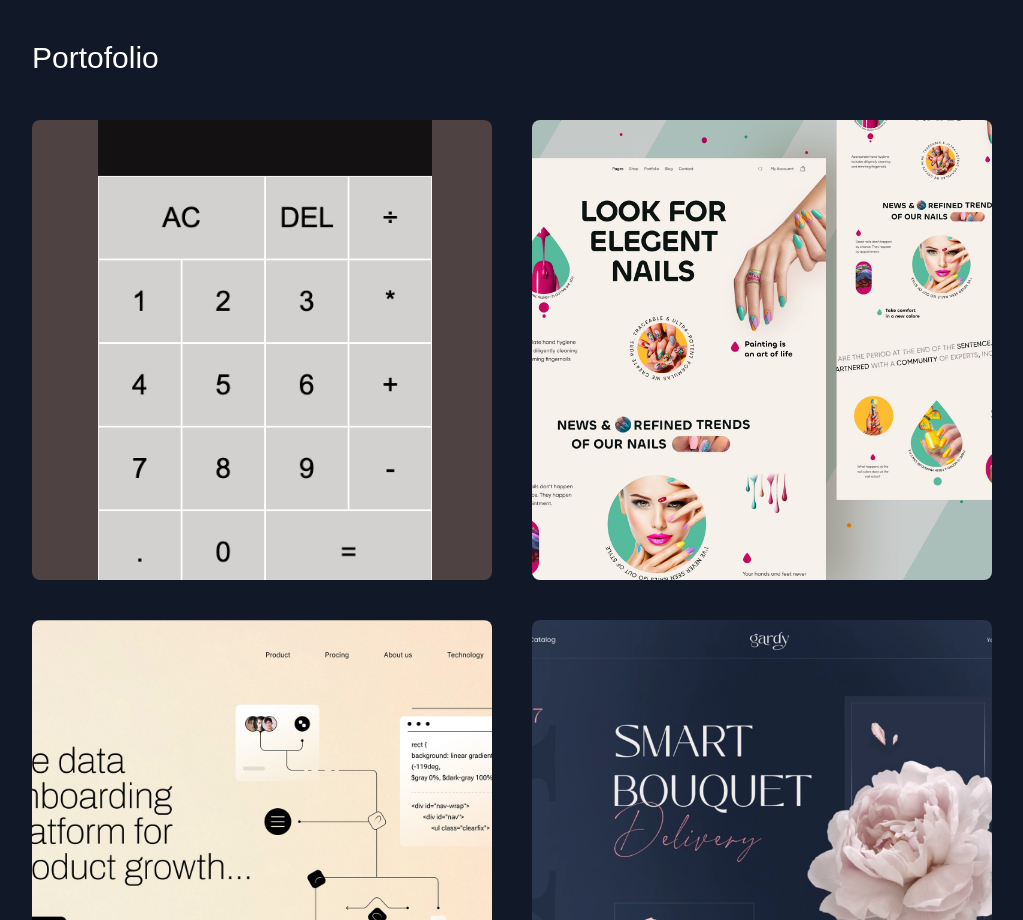
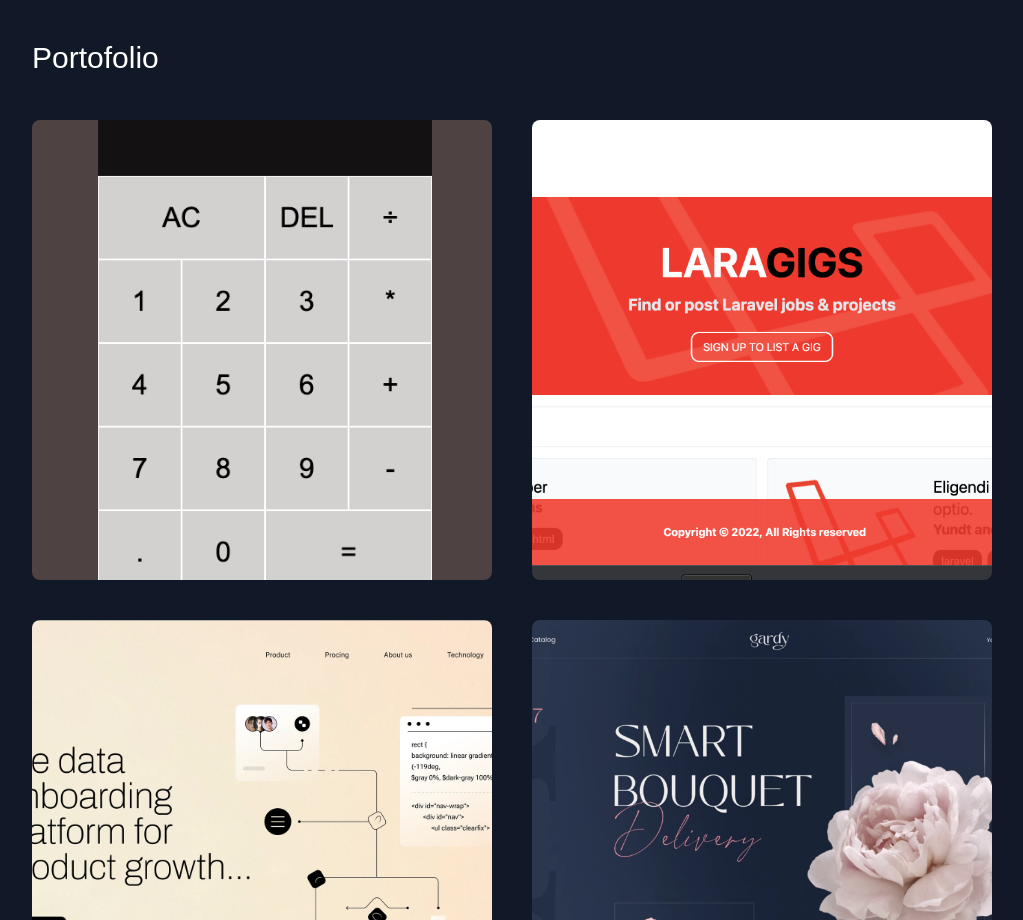
Before and after one commit to salvadorsalazar/react-portfolio, a Next.js app: page / in a window 1280 px wide. Shown: the part 1000-1920 px from the top of the page, without its empty margins (128-1151 px from the left). Built offline with nearby package versions, Linux system fonts and the light colour scheme.

Commit message:
2nd link added

```diff
--- a/pages/index.js
+++ b/pages/index.js
@@ -9,6 +9,7 @@ import { useState } from "react";
 // import deved from "../public/dev-ed-wave.png";
 import sal from "../public/sal.jpeg";
 import calc from "../public/calculator.png";
+import lara from "../public/lara.png";
 
 
 
@@ -167,13 +168,16 @@ Salvador Salazar            </h2>
                 </a>
             </div>
             <div className="basis-1/3 flex-1">
+<a href="https://github.com/salvadorsalazar/sitesPHP/tree/master/laragigs" target={"_blank"}>
+
               <Image
                 className="rounded-lg object-cover"
                 width={"100%"}
                 height={"100%"}
                 layout="responsive"
-                src={web2}
-              />
+                src={lara}
+                />
+                </a>
             </div>
             <div className="basis-1/3 flex-1">
               <Image
```
Also changed, not shown: public/lara.png (added).
